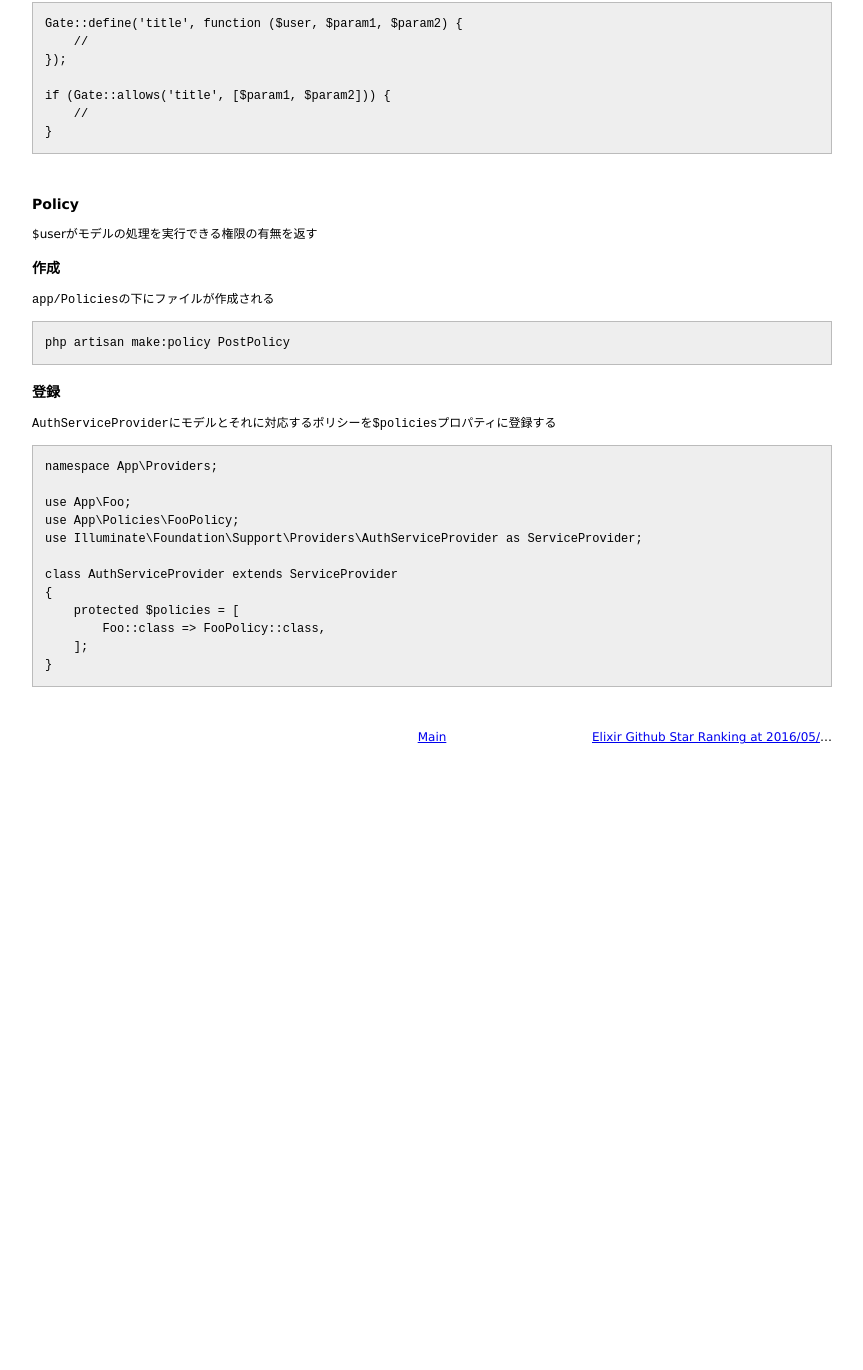
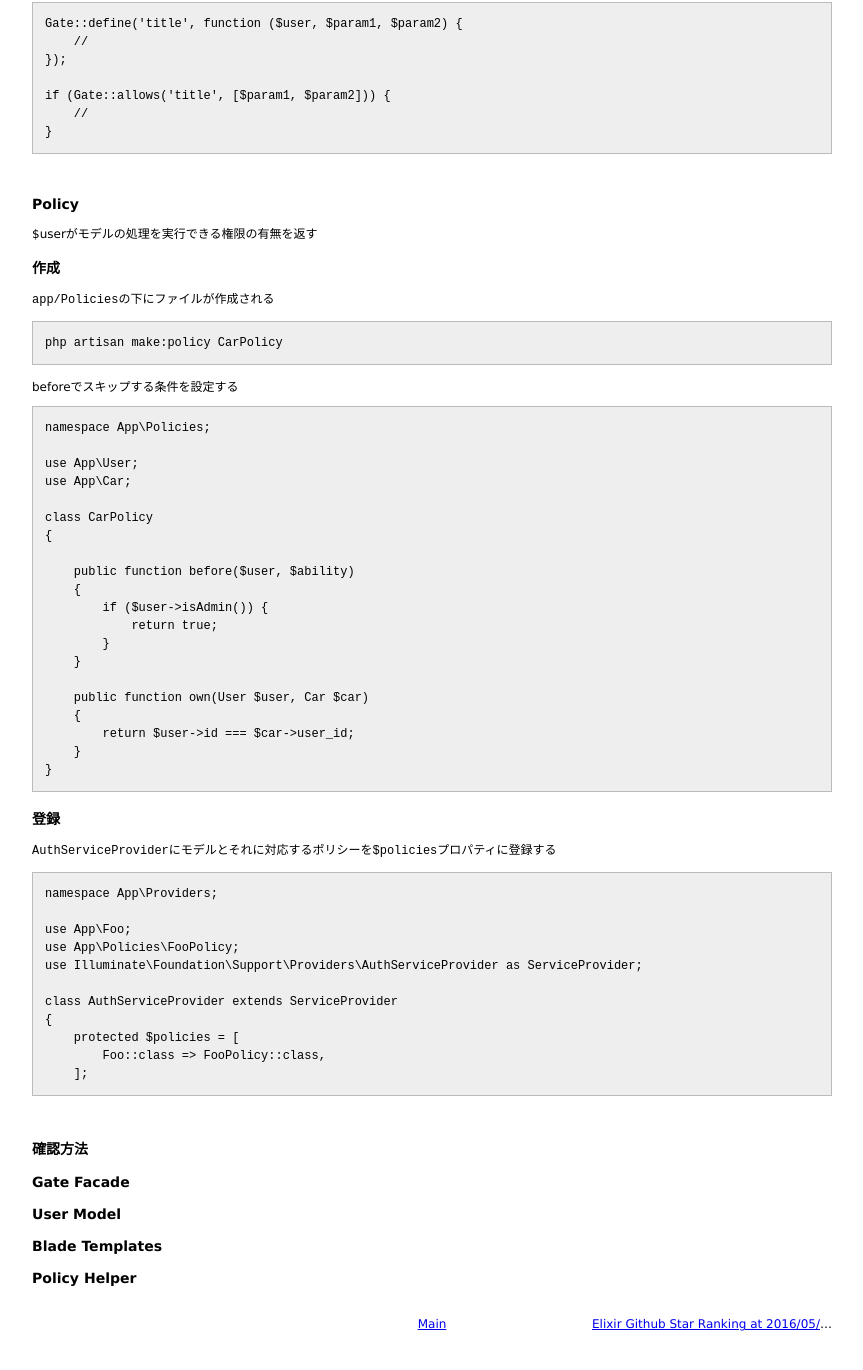
Before and after one commit to 38elements/38elements.github.com, a Jekyll site: the page built from _posts/2016-05-21-laravel-authorization.md, in a window 1280 px wide and 1400 px high, scrolled down 1915 px. Shown: the top 1370 px of the window, without its empty margins (208-1071 px from the left). Built offline with Jekyll 4.4.1, drawn with Linux system fonts in a browser that asks for light colours; before the commit the page ends 2728 px from its top, so only the background shows below that.

Commit message:
Update 2016-05-21-laravel-authorization.md

````diff
--- a/_posts/2016-05-21-laravel-authorization.md
+++ b/_posts/2016-05-21-laravel-authorization.md
@@ -138,7 +138,32 @@ $userがモデルの処理を実行できる権限の有無を返す
 `app/Policies`の下にファイルが作成される
 
 ```
-php artisan make:policy PostPolicy
+php artisan make:policy CarPolicy
+```
+
+beforeでスキップする条件を設定する
+
+```
+namespace App\Policies;
+
+use App\User;
+use App\Car;
+
+class CarPolicy
+{
+
+    public function before($user, $ability)
+    {
+        if ($user->isAdmin()) {
+            return true;
+        }
+    }
+
+    public function own(User $user, Car $car)
+    {
+        return $user->id === $car->user_id;
+    }
+}
 ```
 
 ### 登録
@@ -157,5 +182,15 @@ class AuthServiceProvider extends ServiceProvider
     protected $policies = [
         Foo::class => FooPolicy::class,
     ];
-}
 ```
+<br>
+
+### 確認方法
+
+### Gate Facade
+
+### User Model
+
+### Blade Templates
+
+### Policy Helper
````
